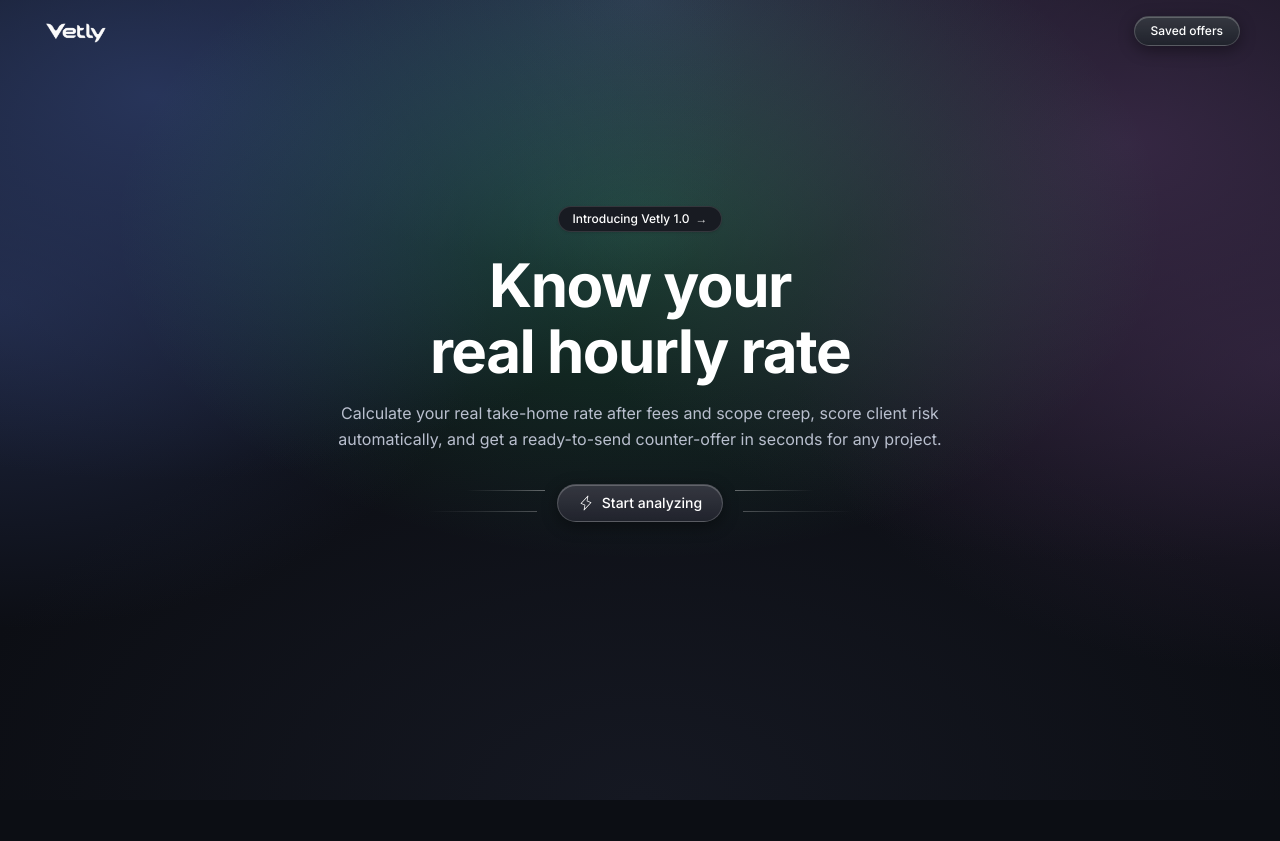
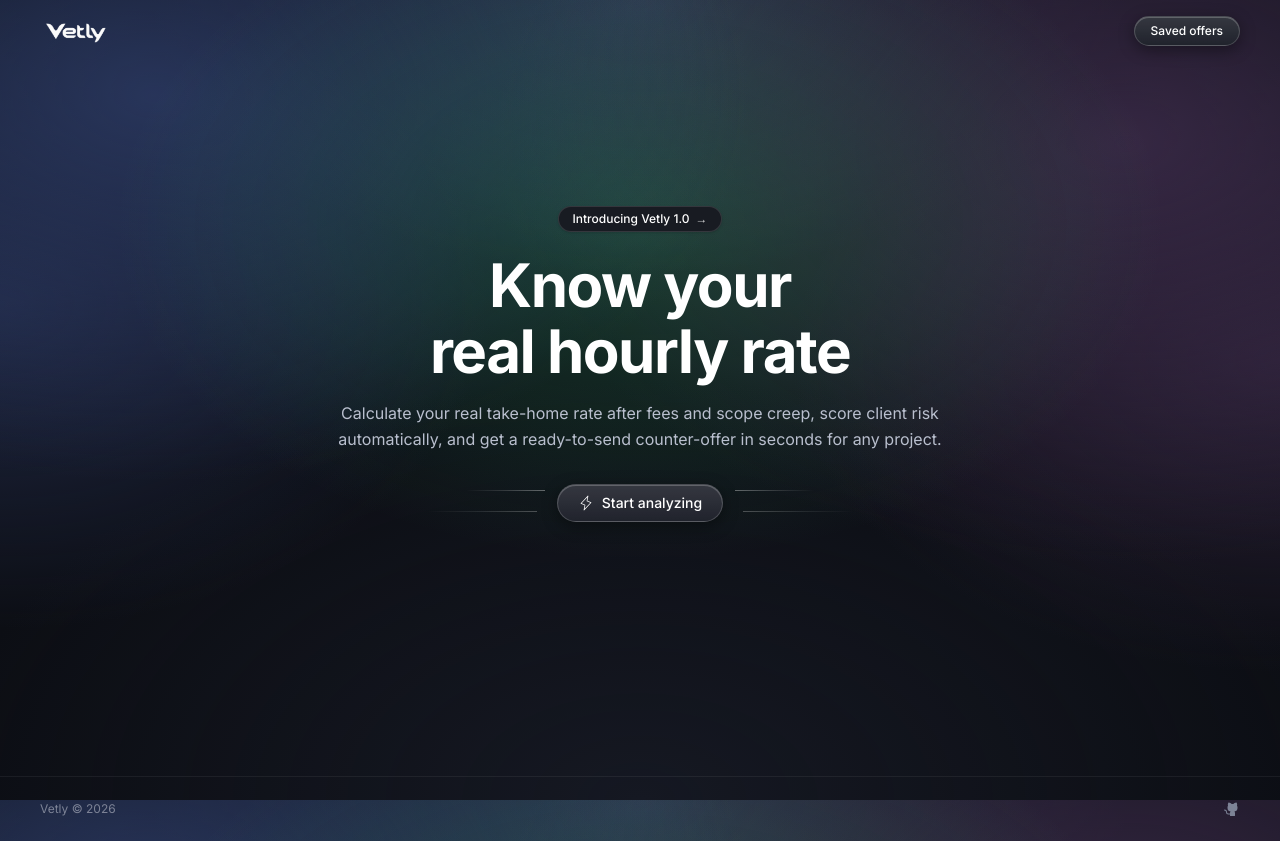
Before and after one commit to chulopp/Vetly, a Next.js app: page / in a window 1280 px wide. Before the commit the page ends 800 px from the top, so only its background shows below. Built offline with nearby package versions, Linux system fonts and the light colour scheme.

Commit message:
feat(layout): add minimal Volta-inspired footer with copyright and GitHub link

```diff
--- a/src/app/layout.tsx
+++ b/src/app/layout.tsx
@@ -1,6 +1,7 @@
 import type { Metadata } from 'next';
 import { Inter } from 'next/font/google';
 import Navbar from '@/components/layout/Navbar';
+import Footer from '@/components/layout/Footer';
 import './globals.css';
 
 const inter = Inter({
@@ -23,9 +24,12 @@
 }>) {
   return (
     <html lang="en" className={inter.variable}>
-      <body className="min-h-dvh font-sans text-ink-100 antialiased">
+      <body className="flex min-h-dvh flex-col font-sans text-ink-100 antialiased">
         <Navbar />
-        {children}
+        <div className="flex-1">
+          {children}
+        </div>
+        <Footer />
       </body>
     </html>
   );
--- /dev/null
+++ b/src/components/layout/Footer.tsx
@@ -0,0 +1,24 @@
+import { GithubLogo } from '@phosphor-icons/react/dist/ssr';
+
+export default function Footer() {
+  return (
+    <footer className="w-full border-t border-white/[0.06] bg-transparent">
+      <div className="mx-auto flex max-w-7xl items-center justify-between px-6 py-6 sm:px-10">
+        <span className="text-xs text-ink-500">
+          Vetly &copy; 2026
+        </span>
+        <div className="flex items-center gap-4">
+          <a
+            href="https://github.com/chulopp/Vetly"
+            target="_blank"
+            rel="noopener noreferrer"
+            aria-label="Vetly on GitHub"
+            className="text-ink-500 transition-colors hover:text-ink-100"
+          >
+            <GithubLogo className="size-4" weight="fill" />
+          </a>
+        </div>
+      </div>
+    </footer>
+  );
+}
```
